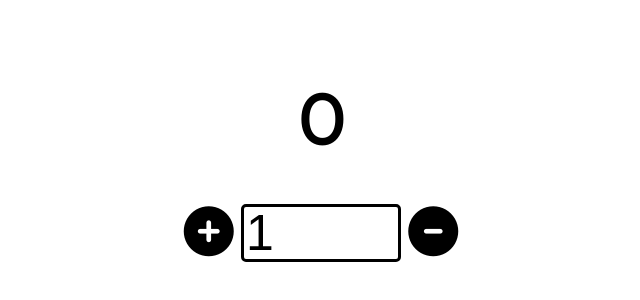
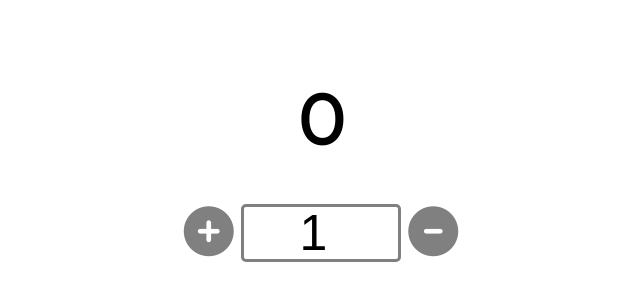
Before and after one commit to nainoaktv/counter-assessment, a plain HTML site: page index.html in a window 1280 px wide. Shown: the part 70-370 px from the top of the page, without its empty margins (319-959 px from the left). Drawn offline with Linux system fonts and the light colour scheme.

Commit message:
changed color & centered input

```diff
--- a/style.css
+++ b/style.css
@@ -21,10 +21,13 @@ div {
   font-size: 50px;
   border: 3px solid white;
   border-radius: 60px;
+  color: gray;
   transition: border-color 0.5s;
+  transition: color 0.5s;
 }
 #add:hover, #subtract:hover {
   cursor: pointer;
+  color: black;
   border-color: cyan;
 }
 
@@ -32,8 +35,9 @@ input {
   width: 150px;
   height: 50px;
   font-size: 50px;
-  border: 3px solid black;
+  border: 3px solid gray;
   border-radius: 5px;
+  text-align: center;
 }
 
 #inputBox {
```
